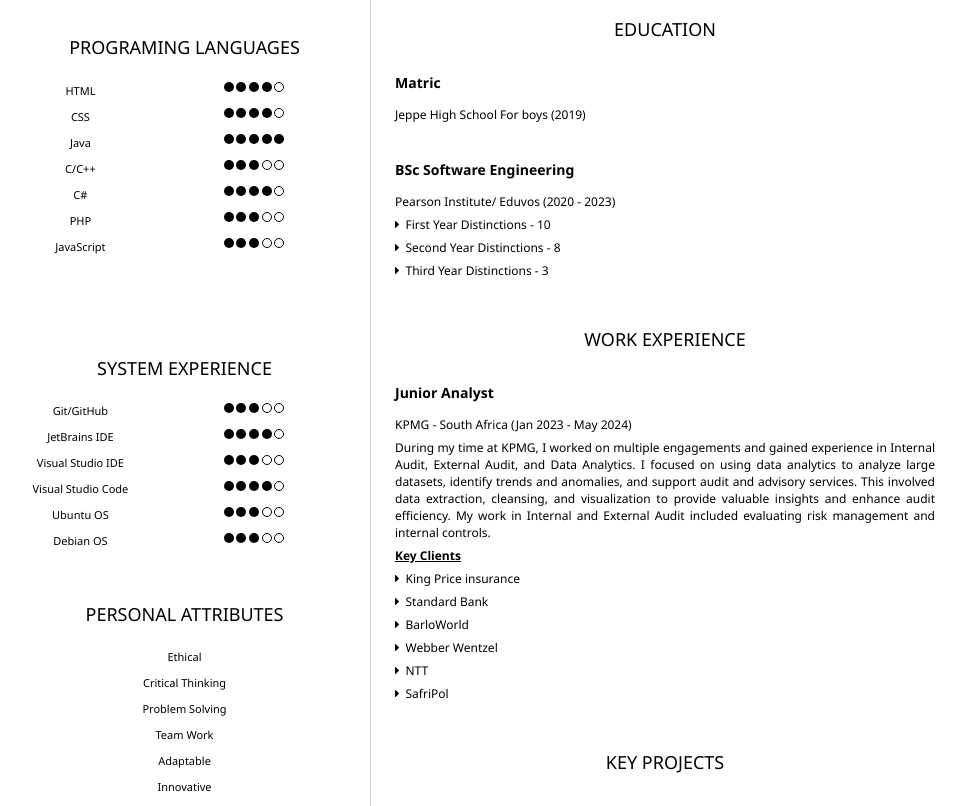
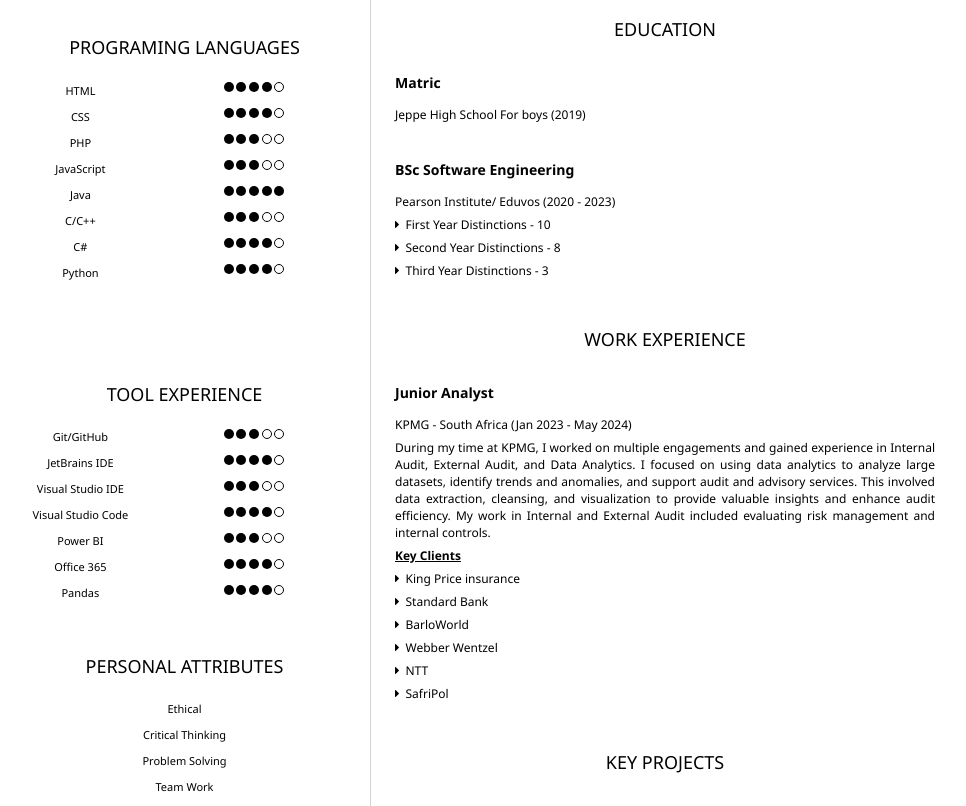
Before and after one commit to Lamuel-Cabaco/Resume, a plain HTML site: page index.html in a window 1280 px wide. Shown: the part 620-1426 px from the top of the page, without its empty margins (173-1139 px from the left). Drawn offline with Linux system fonts and the light colour scheme.

Commit message:
Added Data analytics related experience to programming languages and tool experience (previously system experience)

```diff
--- a/index.html
+++ b/index.html
@@ -68,6 +68,24 @@
 						<span class="dotEmpty"></span>
 					</div>
 
+					<p id="subParagraph">PHP</p>
+					<div id="subRight">
+						<span class="dotFilled"></span>
+						<span class="dotFilled"></span>
+						<span class="dotFilled"></span>
+						<span class="dotEmpty"></span>
+						<span class="dotEmpty"></span>
+					</div>
+
+					<p id="subParagraph">JavaScript</p>
+					<div id="subRight">
+						<span class="dotFilled"></span>
+						<span class="dotFilled"></span>
+						<span class="dotFilled"></span>
+						<span class="dotEmpty"></span>
+						<span class="dotEmpty"></span>
+					</div>
+
 					<p id="subParagraph">Java</p>
 					<div id="subRight">
 						<span class="dotFilled"></span>
@@ -95,21 +113,12 @@
 						<span class="dotEmpty"></span>
 					</div>
 
-					<p id="subParagraph">PHP</p>
+					<p id="subParagraph">Python</p>
 					<div id="subRight">
 						<span class="dotFilled"></span>
 						<span class="dotFilled"></span>
 						<span class="dotFilled"></span>
-						<span class="dotEmpty"></span>
-						<span class="dotEmpty"></span>
-					</div>
-
-					<p id="subParagraph">JavaScript</p>
-					<div id="subRight">
 						<span class="dotFilled"></span>
-						<span class="dotFilled"></span>
-						<span class="dotFilled"></span>
-						<span class="dotEmpty"></span>
 						<span class="dotEmpty"></span>
 					</div>
 
@@ -118,7 +127,7 @@
 			<br>
 			<br>
 			<section>
-				<h2>SYSTEM EXPERIENCE</h2>
+				<h2>TOOL EXPERIENCE</h2>
 				<!-- skills AKA "buzzwords" -->
 				<sub>
 					<p id="subParagraph">Git/GitHub</p>
@@ -157,7 +166,7 @@
 						<span class="dotEmpty"></span>
 					</div>
 
-					<p id="subParagraph">Ubuntu OS</p>
+					<p id="subParagraph">Power BI</p>
 					<div id="subRight">
 						<span class="dotFilled"></span>
 						<span class="dotFilled"></span>
@@ -166,12 +175,21 @@
 						<span class="dotEmpty"></span>
 					</div>
 
-					<p id="subParagraph">Debian OS</p>
+					<p id="subParagraph">Office 365</p>
 					<div id="subRight">
 						<span class="dotFilled"></span>
 						<span class="dotFilled"></span>
 						<span class="dotFilled"></span>
+						<span class="dotFilled"></span>
 						<span class="dotEmpty"></span>
+					</div>
+
+					<p id="subParagraph">Pandas</p>
+					<div id="subRight">
+						<span class="dotFilled"></span>
+						<span class="dotFilled"></span>
+						<span class="dotFilled"></span>
+						<span class="dotFilled"></span>
 						<span class="dotEmpty"></span>
 					</div>
 
```
